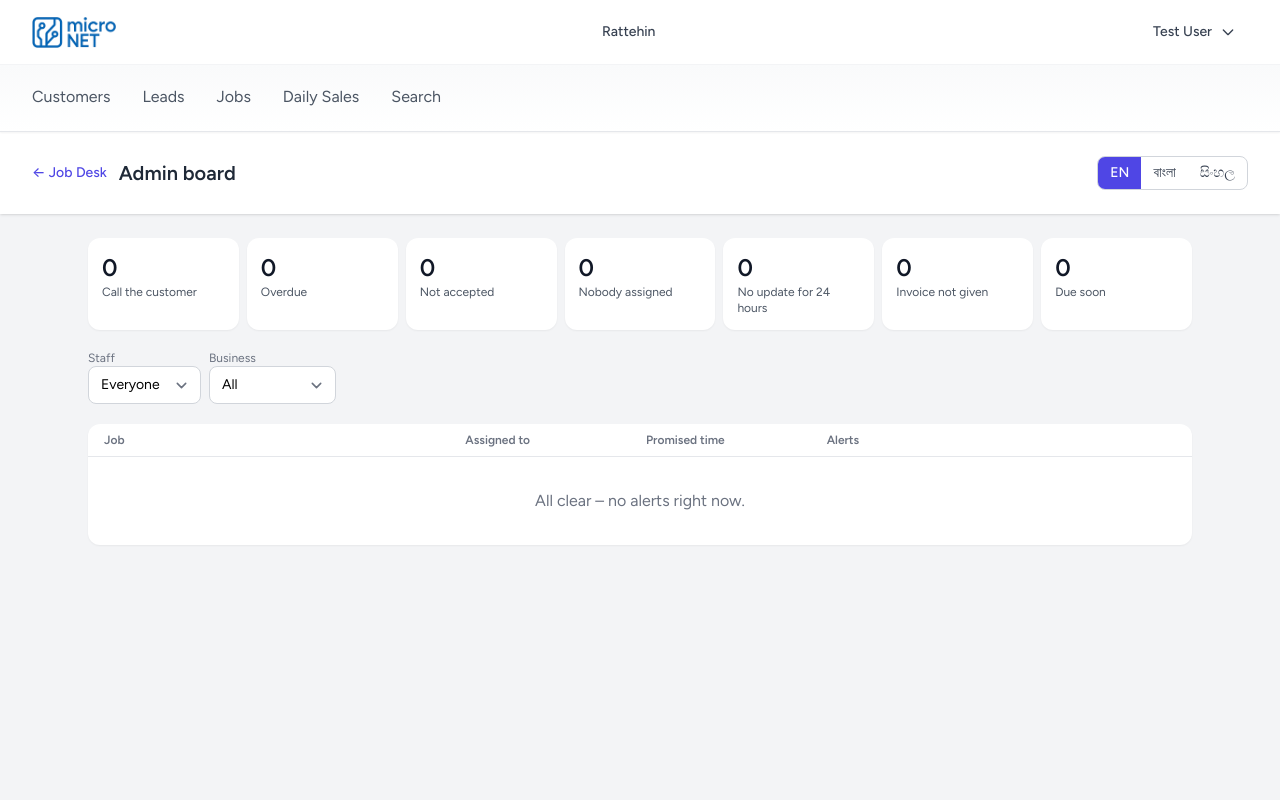
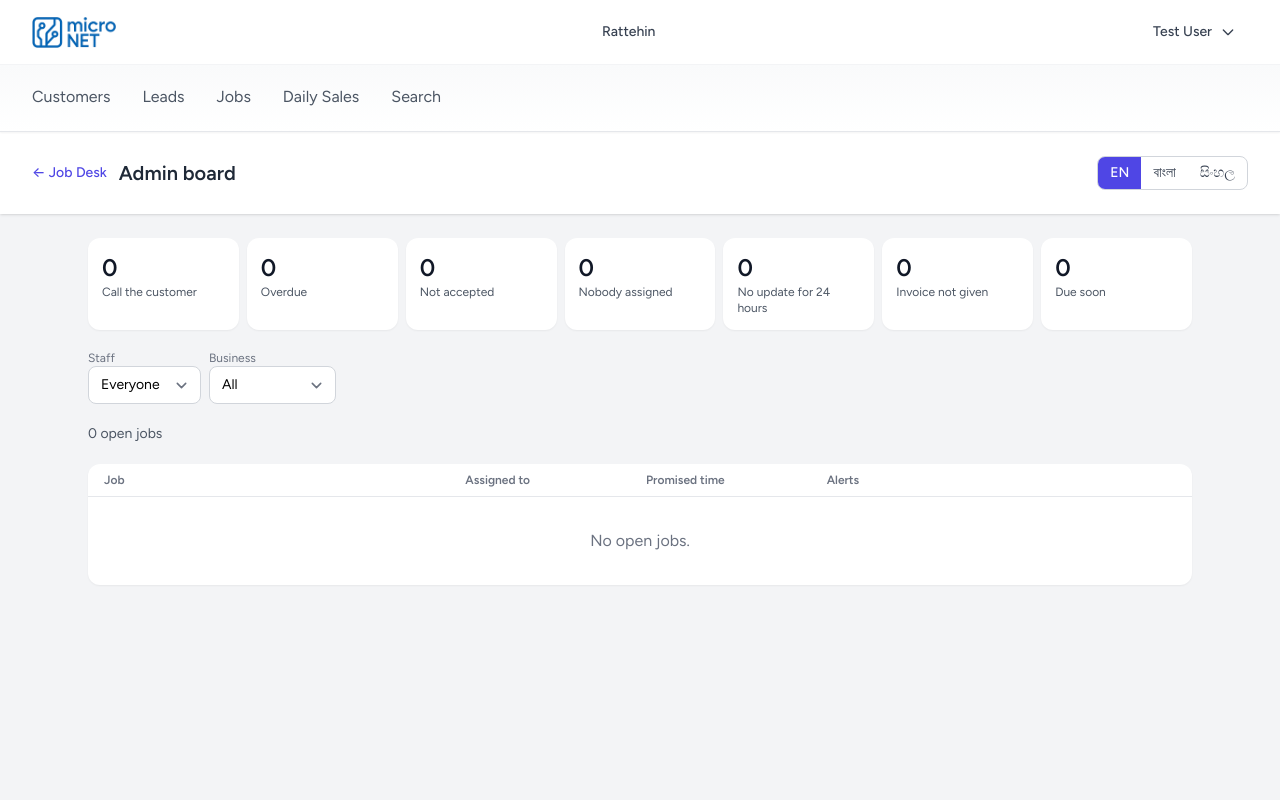
Before and after one commit to Rannamaari/micronetops, a Laravel app: page /desk/board in a window 1280 px wide. Run offline with Laravel 12, Linux system fonts and the light colour scheme; a user stored in the database is signed in; data comes from the database, SQL or seed files in the repository; data that the repository does not hold is empty; style sheets or scripts are compiled from the project's sources; parts of the project's set-up code (start-up, migrations or seed data) failed here and were passed over; some web fonts are replaced.

Commit message:
Job Desk: board shows all open jobs; api:token uses the last token line

```diff
--- a/app/Http/Controllers/Api/JobDeskController.php
+++ b/app/Http/Controllers/Api/JobDeskController.php
@@ -49,7 +49,7 @@ class JobDeskController extends Controller
      */
     public function alerts(): JsonResponse
     {
-        $jobs = $this->desk->boardJobs();
+        $jobs = $this->desk->boardJobs(true);
 
         return response()->json([
             'generated_at' => now()->format('Y-m-d H:i'),
--- a/app/Services/JobDesk.php
+++ b/app/Services/JobDesk.php
@@ -449,13 +449,15 @@ class JobDesk
     }
 
     /**
-     * Everything with an alert, for the admin board.
+     * Admin board: every open job (problems first). With $onlyAlerts, just the ones with an alert.
      */
-    public function boardJobs(): Collection
+    public function boardJobs(bool $onlyAlerts = false): Collection
     {
-        return $this->decorate($this->candidateJobs())
-            ->filter(fn (Job $job) => count($job->deskAlerts) > 0)
-            ->values();
+        $jobs = $this->decorate($this->candidateJobs());
+
+        return $onlyAlerts
+            ? $jobs->filter(fn (Job $job) => count($job->deskAlerts) > 0)->values()
+            : $jobs;
     }
 
     /**
--- a/lang/bn.json
+++ b/lang/bn.json
@@ -1,6 +1,7 @@
 {
     ":count job needs you now (escalated)|:count jobs need you now (escalated)": ":countটি কাজে এখনই আপনাকে দরকার (জরুরি)|:countটি কাজে এখনই আপনাকে দরকার (জরুরি)",
     ":count job|:count jobs": ":countটি কাজ|:countটি কাজ",
+    ":count open job|:count open jobs": ":countটি খোলা কাজ|:countটি খোলা কাজ",
     "Accept job": "কাজ গ্রহণ করুন",
     "Accepted": "গ্রহণ করেছে",
     "Accepted the job": "কাজটি গ্রহণ করেছে",
@@ -90,6 +91,7 @@
     "New time agreed": "নতুন সময় ঠিক হয়েছে",
     "No answer": "কেউ ধরেনি",
     "No jobs assigned to you right now.": "এখন আপনার কোনো কাজ নেই।",
+    "No open jobs.": "কোনো খোলা কাজ নেই।",
     "No update for 24 hours": "২৪ ঘণ্টা কোনো আপডেট নেই",
     "Nobody": "কেউ নেই",
     "Nobody assigned": "কাউকে দায়িত্ব দেওয়া হয়নি",
--- a/lang/si.json
+++ b/lang/si.json
@@ -1,6 +1,7 @@
 {
     ":count job needs you now (escalated)|:count jobs need you now (escalated)": "රැකියා :count කට දැන්ම ඔබ අවශ්‍යයි (හදිසි)|රැකියා :count කට දැන්ම ඔබ අවශ්‍යයි (හදිසි)",
     ":count job|:count jobs": "රැකියා :count|රැකියා :count",
+    ":count open job|:count open jobs": "විවෘත රැකියා :count|විවෘත රැකියා :count",
     "Accept job": "රැකියාව භාර ගන්න",
     "Accepted": "භාර ගත්තා",
     "Accepted the job": "රැකියාව භාර ගත්තා",
@@ -90,6 +91,7 @@
     "New time agreed": "නව වේලාවක් එකඟ වුණා",
     "No answer": "පිළිතුරක් නැත",
     "No jobs assigned to you right now.": "දැනට ඔබට රැකියා කිසිවක් නැත.",
+    "No open jobs.": "විවෘත රැකියා නැත.",
     "No update for 24 hours": "පැය 24ක් යාවත්කාලීනයක් නැත",
     "Nobody": "කිසිවෙක් නැත",
     "Nobody assigned": "කිසිවෙකු භාර දී නැත",
--- a/resources/views/desk/board.blade.php
+++ b/resources/views/desk/board.blade.php
@@ -66,7 +66,8 @@
                 @endif
             </form>
 
-            {{-- Jobs --}}
+            {{-- Jobs: every open job, problems first --}}
+            <div class="text-sm text-gray-600">{{ trans_choice(':count open job|:count open jobs', $jobs->count(), ['count' => $jobs->count()]) }}</div>
             <div class="bg-white rounded-xl shadow-sm overflow-hidden">
                 <div class="hidden md:grid grid-cols-12 gap-3 px-4 py-2 text-xs font-semibold text-gray-500 border-b">
                     <div class="col-span-4">{{ __('Job') }}</div>
@@ -96,7 +97,7 @@
                         </div>
                     </a>
                 @empty
-                    <div class="p-8 text-center text-gray-500">{{ __('All clear – no alerts right now.') }}</div>
+                    <div class="p-8 text-center text-gray-500">{{ __('No open jobs.') }}</div>
                 @endforelse
             </div>
         </div>
```
Also changed, not shown: app/Console/Commands/ApiToken.php (+12 -3 lines), tests/Feature/JobDeskPagesTest.php (+6 -0 lines).
